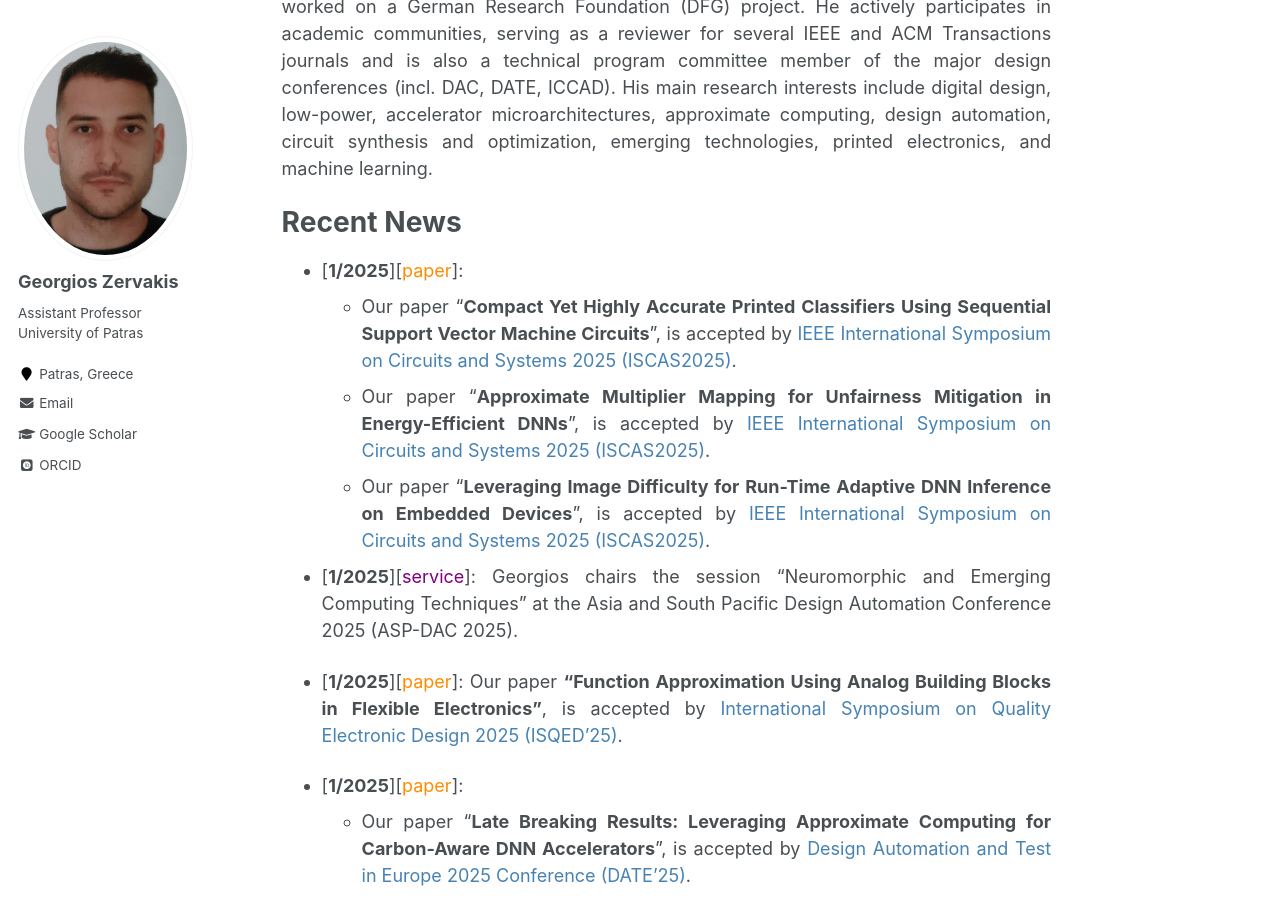
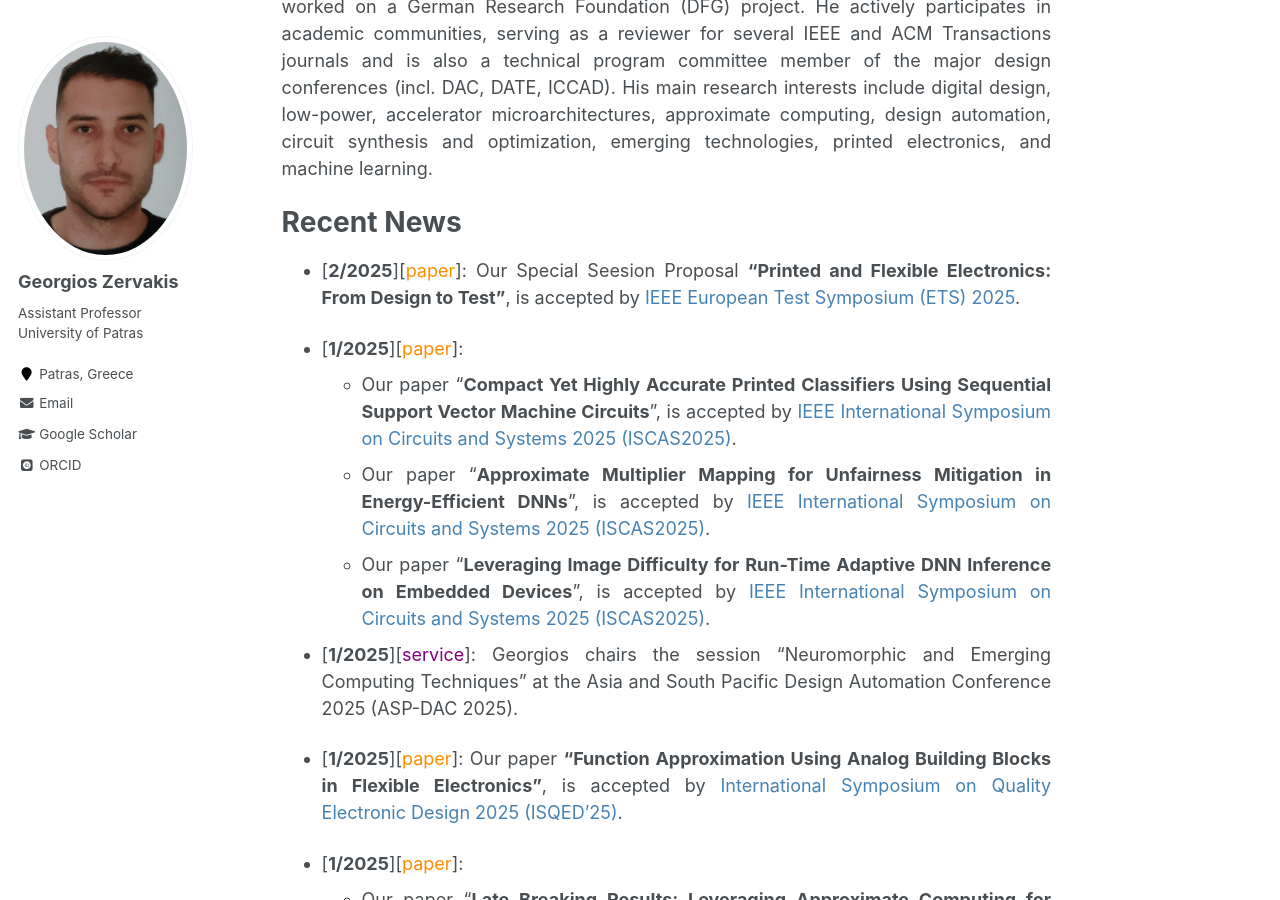
Before and after one commit to giozerv/giozerv.github.io, a Jekyll site: the page built from _pages/about.md, in a window 1280 px wide and 900 px high, scrolled down 491 px. Built offline with Jekyll 4.4.1, drawn with Linux system fonts in a browser that asks for light colours; some web fonts are replaced.

Commit message:
Update about.md

```diff
--- a/_pages/about.md
+++ b/_pages/about.md
@@ -21,6 +21,8 @@ Georgios Zervakis is an Assistant Professor at the [Department of Computer Engin
 
 Recent News
 ===
+
+* [**2/2025**][<span style="color:darkorange">paper</span>]: Our Special Seesion Proposal **"Printed and Flexible Electronics: From Design to Test"**, is accepted by <span style="color:SteelBlue">IEEE European Test Symposium (ETS) 2025</span>.
 
 * [**1/2025**][<span style="color:darkorange">paper</span>]:
   * Our paper "**Compact Yet Highly Accurate Printed Classifiers Using Sequential Support Vector Machine Circuits**", is accepted by <span style="color:SteelBlue">IEEE International Symposium on Circuits and Systems 2025 (ISCAS2025)</span>.
```
